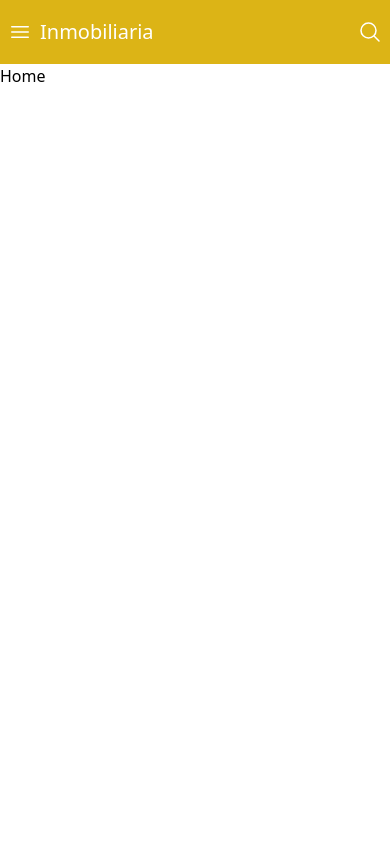
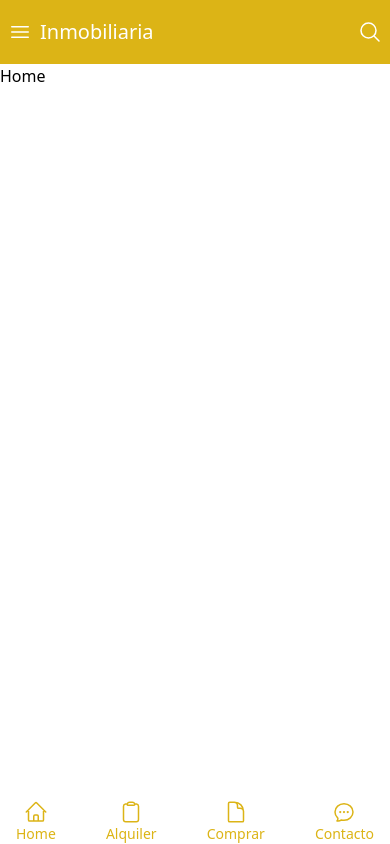
Before and after one commit to CodingFlashOR/frontend-inmobiliaria, a React (Vite) app: page / in a window 390 px wide. Built offline with nearby package versions, Linux system fonts and the light colour scheme.

Commit message:
feat(footer): Completa primer versión del Footer para dispositivos móviles
Se ha finalizado la implementación inicial del Footer para dispositivos móviles. Esta versión incluye la estructura básica del Footer y los elementos necesarios para su funcionalidad en dispositivos móviles.

```diff
--- a/finish.css
+++ b/finish.css
@@ -544,6 +544,40 @@ video {
   --tw-backdrop-sepia:  ;
 }
 
+.container {
+  width: 100%;
+}
+
+@media (min-width: 640px) {
+  .container {
+    max-width: 640px;
+  }
+}
+
+@media (min-width: 768px) {
+  .container {
+    max-width: 768px;
+  }
+}
+
+@media (min-width: 1024px) {
+  .container {
+    max-width: 1024px;
+  }
+}
+
+@media (min-width: 1280px) {
+  .container {
+    max-width: 1280px;
+  }
+}
+
+@media (min-width: 1536px) {
+  .container {
+    max-width: 1536px;
+  }
+}
+
 .visible {
   visibility: visible;
 }
@@ -556,12 +590,21 @@ video {
   position: fixed;
 }
 
+.bottom-0 {
+  bottom: 0px;
+}
+
 .left-0 {
   left: 0px;
 }
 
 .top-0 {
   top: 0px;
+}
+
+.mx-auto {
+  margin-left: auto;
+  margin-right: auto;
 }
 
 .my-4 {
@@ -669,6 +712,10 @@ video {
   justify-content: space-between;
 }
 
+.gap-1 {
+  gap: 0.25rem;
+}
+
 .gap-2 {
   gap: 0.5rem;
 }
@@ -731,6 +778,11 @@ video {
   padding-right: 0.5rem;
 }
 
+.px-4 {
+  padding-left: 1rem;
+  padding-right: 1rem;
+}
+
 .pl-4 {
   padding-left: 1rem;
 }
@@ -742,6 +794,11 @@ video {
 .text-2xl {
   font-size: 1.5rem;
   line-height: 2rem;
+}
+
+.text-sm {
+  font-size: 0.875rem;
+  line-height: 1.25rem;
 }
 
 .text-xl {
--- /dev/null
+++ b/src/components/Footer/Footer.tsx
@@ -0,0 +1,28 @@
+import Icono from './Icono'
+import { AlquilarIcon, ComprarIcon, ContactoIcon, HomeIcon } from './Icons'
+
+export default function Footer () {
+  return (
+    <footer className='fixed bottom-0 left-0 w-full'>
+      <div className='container mx-auto px-4 flex justify-between items-center gap-1 md:w-max-2/3 lg:hidden'>
+        <Icono
+          titulo='Home'
+          icono={HomeIcon}
+        />
+        <Icono
+          titulo='Alquiler'
+          icono={AlquilarIcon}
+        />
+        <Icono
+          titulo='Comprar'
+          icono={ComprarIcon}
+        />
+        <Icono
+          titulo='Contacto'
+          icono={ContactoIcon}
+        />
+
+      </div>
+    </footer>
+  )
+}
--- /dev/null
+++ b/src/components/Footer/Icono.tsx
@@ -0,0 +1,15 @@
+interface IconoProps {
+  icono: React.FC<React.SVGProps<SVGSVGElement>>;
+  titulo: string;
+}
+
+const Icono: React.FC<IconoProps> = ({ icono: IconoComponent, titulo }) => {
+  return (
+    <div className='flex flex-col items-center justify-center '>
+      <IconoComponent />
+      <p className=' text-amarillo text-sm'>{titulo}</p>
+    </div>
+  )
+}
+
+export default Icono
--- /dev/null
+++ b/src/components/Footer/Icons.tsx
@@ -0,0 +1,23 @@
+export const HomeIcon = () => (
+  <svg xmlns='http://www.w3.org/2000/svg' fill='none' viewBox='0 0 24 24' strokeWidth='1.5' stroke='#DCB416' className='w-6 h-6'>
+    <path strokeLinecap='round' strokeLinejoin='round' d='m2.25 12 8.954-8.955c.44-.439 1.152-.439 1.591 0L21.75 12M4.5 9.75v10.125c0 .621.504 1.125 1.125 1.125H9.75v-4.875c0-.621.504-1.125 1.125-1.125h2.25c.621 0 1.125.504 1.125 1.125V21h4.125c.621 0 1.125-.504 1.125-1.125V9.75M8.25 21h8.25' />
+  </svg>
+)
+
+export const AlquilarIcon = () => (
+  <svg xmlns='http://www.w3.org/2000/svg' fill='none' viewBox='0 0 24 24' strokeWidth='1.5' stroke='#DCB416' className='w-6 h-6'>
+    <path strokeLinecap='round' strokeLinejoin='round' d='M15.666 3.888A2.25 2.25 0 0 0 13.5 2.25h-3c-1.03 0-1.9.693-2.166 1.638m7.332 0c.055.194.084.4.084.612v0a.75.75 0 0 1-.75.75H9a.75.75 0 0 1-.75-.75v0c0-.212.03-.418.084-.612m7.332 0c.646.049 1.288.11 1.927.184 1.1.128 1.907 1.077 1.907 2.185V19.5a2.25 2.25 0 0 1-2.25 2.25H6.75A2.25 2.25 0 0 1 4.5 19.5V6.257c0-1.108.806-2.057 1.907-2.185a48.208 48.208 0 0 1 1.927-.184' />
+  </svg>
+)
+
+export const ComprarIcon = () => (
+  <svg xmlns='http://www.w3.org/2000/svg' fill='none' viewBox='0 0 24 24' strokeWidth='1.5' stroke='#DCB416' className='w-6 h-6'>
+    <path strokeLinecap='round' strokeLinejoin='round' d='M19.5 14.25v-2.625a3.375 3.375 0 0 0-3.375-3.375h-1.5A1.125 1.125 0 0 1 13.5 7.125v-1.5a3.375 3.375 0 0 0-3.375-3.375H8.25m2.25 0H5.625c-.621 0-1.125.504-1.125 1.125v17.25c0 .621.504 1.125 1.125 1.125h12.75c.621 0 1.125-.504 1.125-1.125V11.25a9 9 0 0 0-9-9Z' />
+  </svg>
+)
+
+export const ContactoIcon = () => (
+  <svg xmlns='http://www.w3.org/2000/svg' fill='none' viewBox='0 0 24 24' strokeWidth='1.5' stroke='#DCB416' className='w-6 h-6'>
+    <path strokeLinecap='round' strokeLinejoin='round' d='M8.625 12a.375.375 0 1 1-.75 0 .375.375 0 0 1 .75 0Zm0 0H8.25m4.125 0a.375.375 0 1 1-.75 0 .375.375 0 0 1 .75 0Zm0 0H12m4.125 0a.375.375 0 1 1-.75 0 .375.375 0 0 1 .75 0Zm0 0h-.375M21 12c0 4.556-4.03 8.25-9 8.25a9.764 9.764 0 0 1-2.555-.337A5.972 5.972 0 0 1 5.41 20.97a5.969 5.969 0 0 1-.474-.065 4.48 4.48 0 0 0 .978-2.025c.09-.457-.133-.901-.467-1.226C3.93 16.178 3 14.189 3 12c0-4.556 4.03-8.25 9-8.25s9 3.694 9 8.25Z' />
+  </svg>
+)
--- a/src/components/Header/Header.tsx
+++ b/src/components/Header/Header.tsx
@@ -1,4 +1,3 @@
-import { useState } from 'react'
 import BurgerButton from './BurgerButton'
 import SideBar from './SideBar'
 
@@ -19,9 +18,12 @@ const LupaIcon = () => (
   </svg>
 )
 
-export default function Header () {
-  const [open, setOpen] = useState(false)
+interface HeaderProps {
+  open: boolean;
+  setOpen: React.Dispatch<React.SetStateAction<boolean>>;
+}
 
+export default function Header ({ open, setOpen }: HeaderProps) {
   return (
     <>
       <div className='flex items-center justify-between bg-amarillo h-16 px-2 lg:hidden'>
@@ -36,6 +38,7 @@ export default function Header () {
         className={`bg-gray-600/50 min-h-screen w-full fixed top-0 left-0 backdrop-blur-sm transition-all duration-300 ${
           open ? '' : 'hidden'
         }`}
+        style={{ zIndex: 9998 }}
       />
 
       <SideBar
--- a/src/components/Header/SideBar.tsx
+++ b/src/components/Header/SideBar.tsx
@@ -1,7 +1,7 @@
+import { useRef, useEffect } from 'react'
 import Perfil from './Perfil'
 import ListItems from './ListItems'
-
-import { PerfilIcon, FlechaIcon, CorazonIcon, CampanaIcon, RelojIcon, EngranajeIcon, AyudaIcon, AcercaDeIcon, LlaveIcon } from './icons'
+import { PerfilIcon, FlechaIcon, CorazonIcon, CampanaIcon, RelojIcon, EngranajeIcon, AyudaIcon, AcercaDeIcon, LlaveIcon } from './Icons'
 
 interface SideBarProps {
   setOpen: (value: boolean) => void;
@@ -9,88 +9,57 @@ interface SideBarProps {
 }
 
 const SideBar: React.FC<SideBarProps> = ({ setOpen, open }) => {
+  const sidebarRef = useRef<HTMLDivElement>(null)
+
+  useEffect(() => {
+    function handleClickOutside (event: MouseEvent) {
+      if (sidebarRef.current && !sidebarRef.current.contains(event.target as Node)) {
+        setOpen(false)
+      }
+    }
+
+    document.addEventListener('mousedown', handleClickOutside)
+    return () => {
+      document.removeEventListener('mousedown', handleClickOutside)
+    }
+  }, [setOpen])
+
   return (
     <div
+      ref={sidebarRef}
       className={`bg-white min-h-screen fixed top-0 left-0 transition-all duration-300 md:hidden ${
-      open ? 'sm:w-80 w-52' : 'w-0'
-    }`}
+        open ? 'sm:w-80 w-52' : 'w-0'
+      }`}
+      style={{ zIndex: 9999 }} // Añade esta línea
     >
       <div
         className={`bg-amarillo-cream h-5 transition-all duration-300 ${
-        open ? 'sm:w-80 w-52' : 'w-0'
-      }`}
+          open ? 'sm:w-80 w-52' : 'w-0'
+        }`}
       />
       <div
-        className={`flex flex-col sm:pl-6 pl-4 gap-5 ${open ? 'opacity-100 visible delay-150' : 'opacity-0 invisible delay-0'}`}
+        className={`flex flex-col sm:pl-6 pl-4 gap-5 ${
+          open ? 'opacity-100 visible delay-150' : 'opacity-0 invisible delay-0'
+        }`}
       >
-        <Perfil
-          PerfilName='Nacho'
-          open={open}
-        />
+        <Perfil PerfilName='Nacho' open={open} />
 
         <div className={`border-t border-gray-600 sm:w-56 w-32 h-0.5 my-4 ${open ? 'opacity-100 visible delay-150' : 'opacity-0 invisible delay-0'}`} />
 
-        <ListItems
-          icono={PerfilIcon}
-          texto='Perfil'
-          url='/'
-          open={open}
-        />
-
-        <ListItems
-          icono={CorazonIcon}
-          texto='Favoritos'
-          url='/'
-          open={open}
-        />
-
-        <ListItems
-          icono={CampanaIcon}
-          texto='Notificaciones'
-          url='/'
-          open={open}
-        />
-
-        <ListItems
-          icono={RelojIcon}
-          texto='Historial'
-          url='/'
-          open={open}
-        />
+        <ListItems icono={PerfilIcon} texto='Perfil' url='/' open={open} />
+        <ListItems icono={CorazonIcon} texto='Favoritos' url='/' open={open} />
+        <ListItems icono={CampanaIcon} texto='Notificaciones' url='/' open={open} />
+        <ListItems icono={RelojIcon} texto='Historial' url='/' open={open} />
 
         <div className={`border-t border-gray-600 sm:w-56 w-32 h-0.5 my-4 ${open ? 'opacity-100 visible delay-150' : 'opacity-0 invisible delay-0'}`} />
 
-        <ListItems
-          icono={EngranajeIcon}
-          texto='Configuraciones'
-          url='/'
-          open={open}
-        />
-
-        <ListItems
-          icono={AyudaIcon}
-          texto='Ayuda'
-          url='/'
-          open={open}
-        />
-
-        <ListItems
-          icono={AcercaDeIcon}
-          texto='Acerca de'
-          url='/'
-          open={open}
-        />
-
-        <ListItems
-          icono={LlaveIcon}
-          texto='Cerrar Sesión'
-          url='/'
-          open={open}
-        />
+        <ListItems icono={EngranajeIcon} texto='Configuraciones' url='/' open={open} />
+        <ListItems icono={AyudaIcon} texto='Ayuda' url='/' open={open} />
+        <ListItems icono={AcercaDeIcon} texto='Acerca de' url='/' open={open} />
+        <ListItems icono={LlaveIcon} texto='Cerrar Sesión' url='/' open={open} />
       </div>
 
       <div className={`flex justify-center items-center mt-10 ${open ? 'opacity-100 visible delay-150' : 'opacity-0 invisible delay-0'}`}>
-
         <button
           className='hover:bg-amarillo-500 rounded-full shadow-md active:shadow-none p-2'
           onClick={() => {
@@ -99,7 +68,6 @@ const SideBar: React.FC<SideBarProps> = ({ setOpen, open }) => {
         >
           <FlechaIcon />
         </button>
-
       </div>
     </div>
   )
--- a/src/layouts/Layout.tsx
+++ b/src/layouts/Layout.tsx
@@ -1,15 +1,22 @@
-import { ReactNode } from 'react'
+import { ReactNode, useState } from 'react'
 import Header from '../components/Header/Header'
+import Footer from '../components/Footer/Footer'
 
 interface LayoutProps {
   children: ReactNode;
 }
 
 const Layout: React.FC<LayoutProps> = ({ children }) => {
+  const [open, setOpen] = useState(false)
+
   return (
     <div className='xl:p-20 lg:p-10'>
-      <Header />
+      <Header
+        open={open}
+        setOpen={setOpen}
+      />
       {children}
+      <Footer />
     </div>
   )
 }
```
Also changed, not shown: src/components/Header/Icons.tsx (renamed from src/components/Header/icons.tsx).
